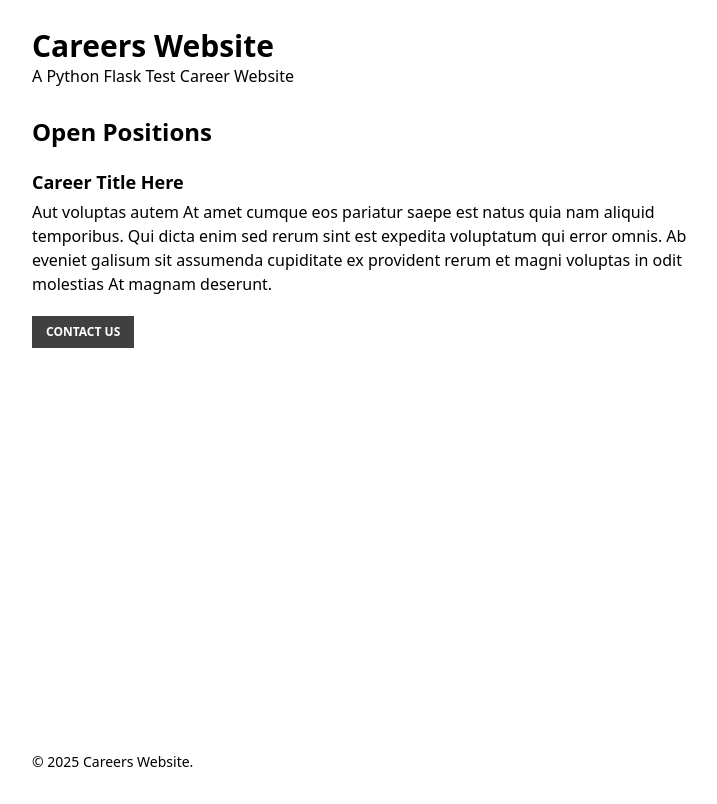
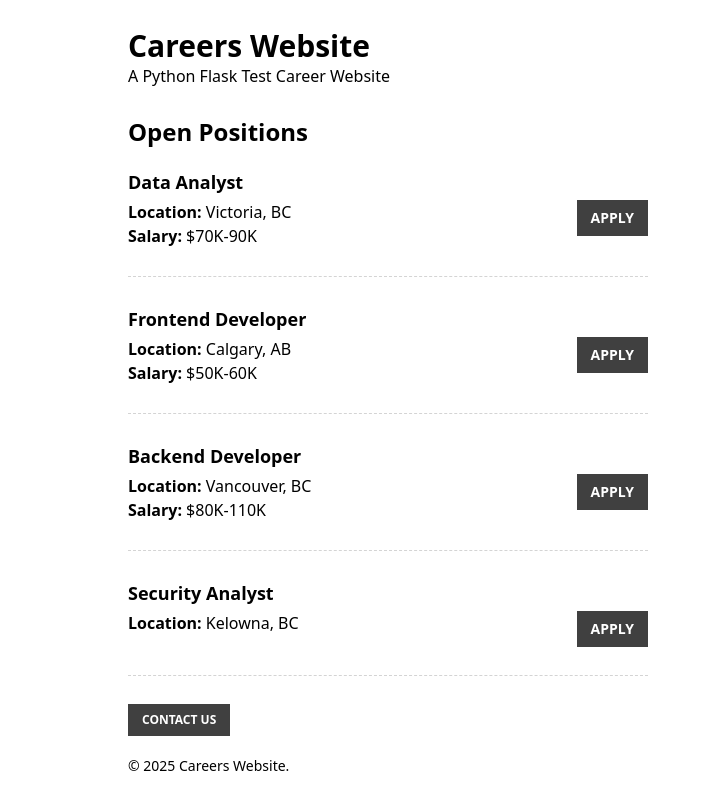
Before and after one commit to rindoshingen/Careers-Website, a Flask app: page / in a window 1280 px wide. Shown: the whole page, without its empty margins (252-969 px from the left). Before the commit the page ends 767 px from the top, so only its background shows below. Run offline with Flask 3, Linux system fonts and the light colour scheme.

Commit message:
Made some layout and style changes.

```diff
--- a/app.py
+++ b/app.py
@@ -1,4 +1,4 @@
-from flask import Flask, render_template
+from flask import Flask, render_template, jsonify
 
 app = Flask(__name__)
 
@@ -7,28 +7,31 @@ JOBS = [
       'id': 1,
       'title': 'Data Analyst',
       'location': 'Victoria, BC',
-      'salary': '70K-90K'
+      'salary': '$70K-90K'
     },
     {
       'id': 2,
       'title': 'Frontend Developer',
       'location': 'Calgary, AB',
-      'salary': '50K-60K'
+      'salary': '$50K-60K'
     },
     {
       'id': 3,
       'title': 'Backend Developer',
       'location': 'Vancouver, BC',
-      'salary': '80K-110K'
+      'salary': '$80K-110K'
     },
     {
       'id': 4,
       'title': 'Security Analyst',
       'location': 'Kelowna, BC',
-      'salary': ''
     }
 ]
 
 @app.route("/")
 def index():
     return render_template("index.html", jobs=JOBS, company_name="Careers Website")
+
+@app.route("/jobs")
+def list_jobs():
+    return jsonify(JOBS)
--- a/static/css/styles.css
+++ b/static/css/styles.css
@@ -12,7 +12,10 @@
     --color-neutral-700: oklch(37.1% 0 0);
     --color-white: #fff;
     --spacing: 0.25rem;
+    --container-xl: 36rem;
+    --container-2xl: 42rem;
     --container-3xl: 48rem;
+    --container-4xl: 56rem;
     --text-xs: 0.75rem;
     --text-xs--line-height: calc(1 / 0.75);
     --text-sm: 0.875rem;
@@ -186,6 +189,9 @@
   .bottom-0 {
     bottom: calc(var(--spacing) * 0);
   }
+  .mt-3 {
+    margin-top: calc(var(--spacing) * 3);
+  }
   .mt-auto {
     margin-top: auto;
   }
@@ -222,11 +228,23 @@
   .min-h-screen {
     min-height: 100vh;
   }
+  .w-2xl {
+    width: var(--container-2xl);
+  }
   .w-3xl {
     width: var(--container-3xl);
   }
+  .w-auto {
+    width: auto;
+  }
+  .w-full {
+    width: 100%;
+  }
   .max-w-3xl {
     max-width: var(--container-3xl);
+  }
+  .max-w-4xl {
+    max-width: var(--container-4xl);
   }
   .border-collapse {
     border-collapse: collapse;
@@ -243,18 +261,59 @@
   .content-center {
     align-content: center;
   }
+  .content-start {
+    align-content: flex-start;
+  }
+  .items-center {
+    align-items: center;
+  }
+  .items-start {
+    align-items: flex-start;
+  }
+  .justify-between {
+    justify-content: space-between;
+  }
   .justify-center {
     justify-content: center;
+  }
+  .justify-start {
+    justify-content: flex-start;
   }
   .justify-items-center {
     justify-items: center;
   }
+  .justify-items-start {
+    justify-items: start;
+  }
+  .gap-2 {
+    gap: calc(var(--spacing) * 2);
+  }
+  .self-center {
+    align-self: center;
+  }
+  .self-start {
+    align-self: flex-start;
+  }
   .justify-self-center {
     justify-self: center;
+  }
+  .justify-self-start {
+    justify-self: flex-start;
   }
   .border {
     border-style: var(--tw-border-style);
     border-width: 1px;
+  }
+  .border-b {
+    border-bottom-style: var(--tw-border-style);
+    border-bottom-width: 1px;
+  }
+  .border-dashed {
+    --tw-border-style: dashed;
+    border-style: dashed;
+  }
+  .border-neutral-300 {
+    border-color: var(--color-neutral-300);
   }
   .bg-neutral-300 {
     background-color: var(--color-neutral-300);
@@ -292,6 +351,9 @@
   .px-3\.5 {
     padding-inline: calc(var(--spacing) * 3.5);
   }
+  .px-5 {
+    padding-inline: calc(var(--spacing) * 5);
+  }
   .py-0 {
     padding-block: calc(var(--spacing) * 0);
   }
@@ -309,6 +371,24 @@
   }
   .py-3 {
     padding-block: calc(var(--spacing) * 3);
+  }
+  .py-5 {
+    padding-block: calc(var(--spacing) * 5);
+  }
+  .py-7 {
+    padding-block: calc(var(--spacing) * 7);
+  }
+  .pb-3 {
+    padding-bottom: calc(var(--spacing) * 3);
+  }
+  .pb-5 {
+    padding-bottom: calc(var(--spacing) * 5);
+  }
+  .pb-7 {
+    padding-bottom: calc(var(--spacing) * 7);
+  }
+  .align-middle {
+    vertical-align: middle;
   }
   .font-mono {
     font-family: var(--font-mono);
@@ -368,6 +448,46 @@
     outline-style: var(--tw-outline-style);
     outline-width: 1px;
   }
+  .sm\:w-2xl {
+    @media (width >= 40rem) {
+      width: var(--container-2xl);
+    }
+  }
+  .sm\:w-xl {
+    @media (width >= 40rem) {
+      width: var(--container-xl);
+    }
+  }
+  .sm\:content-center {
+    @media (width >= 40rem) {
+      align-content: center;
+    }
+  }
+  .sm\:items-center {
+    @media (width >= 40rem) {
+      align-items: center;
+    }
+  }
+  .sm\:self-center {
+    @media (width >= 40rem) {
+      align-self: center;
+    }
+  }
+  .sm\:justify-self-center {
+    @media (width >= 40rem) {
+      justify-self: center;
+    }
+  }
+  .md\:w-2xl {
+    @media (width >= 48rem) {
+      width: var(--container-2xl);
+    }
+  }
+  .md\:w-xl {
+    @media (width >= 48rem) {
+      width: var(--container-xl);
+    }
+  }
 }
 @property --tw-border-style {
   syntax: "*";
--- a/templates/index.html
+++ b/templates/index.html
@@ -9,7 +9,7 @@
     <script defer src="https://cdn.jsdelivr.net/npm/alpinejs@3.x.x/dist/cdn.min.js"></script>
 </head>
 
-<body class="flex flex-col justify-self-center max-w-3xl min-h-screen font-sans p-7">
+<body class="flex flex-col sm:w-xl sm:justify-self-center min-h-screen font-sans p-7">
     <header>
         <h1 class="text-3xl font-semibold">{{ company_name }}</h1>
         <h5 class="mb-7">A Python Flask Test Career Website</h5>
@@ -18,17 +18,9 @@
     <main>
         <section class="mb-5">
             <h2 class="text-2xl font-semibold mb-5">Open Positions</h3>
-                <ul class="mb-5">
-                    <li>
-                        <h3 class="text-lg font-semibold mb-1">Career Title Here</h3>
-                        <p>
-                            Aut voluptas autem At amet cumque eos pariatur saepe est natus quia nam aliquid temporibus.
-                            Qui dicta enim sed rerum sint est expedita voluptatum qui error omnis. Ab eveniet galisum
-                            sit assumenda cupiditate ex provident rerum et magni voluptas in odit molestias At magnam
-                            deserunt.
-                        </p>
-                    </li>
-                </ul>
+                {% for job in jobs %}
+                {% include 'job-item.html' %}
+                {% endfor %}
                 <button class="px-3.5 py-2 bg-neutral-700 font-semibold text-xs uppercase text-white">
                     <a href-"/contact" title="Contact Us">
                         Contact Us
@@ -38,7 +30,7 @@
     </main>
 
     <footer class="mt-auto text-sm">
-        &copy; 2025 Careers Website.
+        &copy; 2025 {{ company_name }}.
     </footer>
 </body>
 
--- /dev/null
+++ b/templates/job-item.html
@@ -0,0 +1,19 @@
+<article class="flex flex-col border-b border-dashed border-neutral-300 pb-7 mb-7">
+    <h3 class="text-lg font-semibold mb-1">{{ job['title'] }}</h3>
+    <div class="flex flex-row justify-between justify-items-start">
+        <ul>
+            <li>
+                <strong>Location:</strong> {{ job['location'] }}
+            </li>
+            <li>{% if 'salary' in job %}
+                <strong>Salary:</strong> {{ job['salary'] }}
+                {% endif %}
+            </li>
+        </ul>
+        <div>
+            <button class="bg-neutral-700 text-white font-semibold text-sm uppercase px-3.5 py-2">
+                <a href="/apply" title="Apply">Apply</a>
+            </button>
+        </div>
+    </div>
+</article>
```
